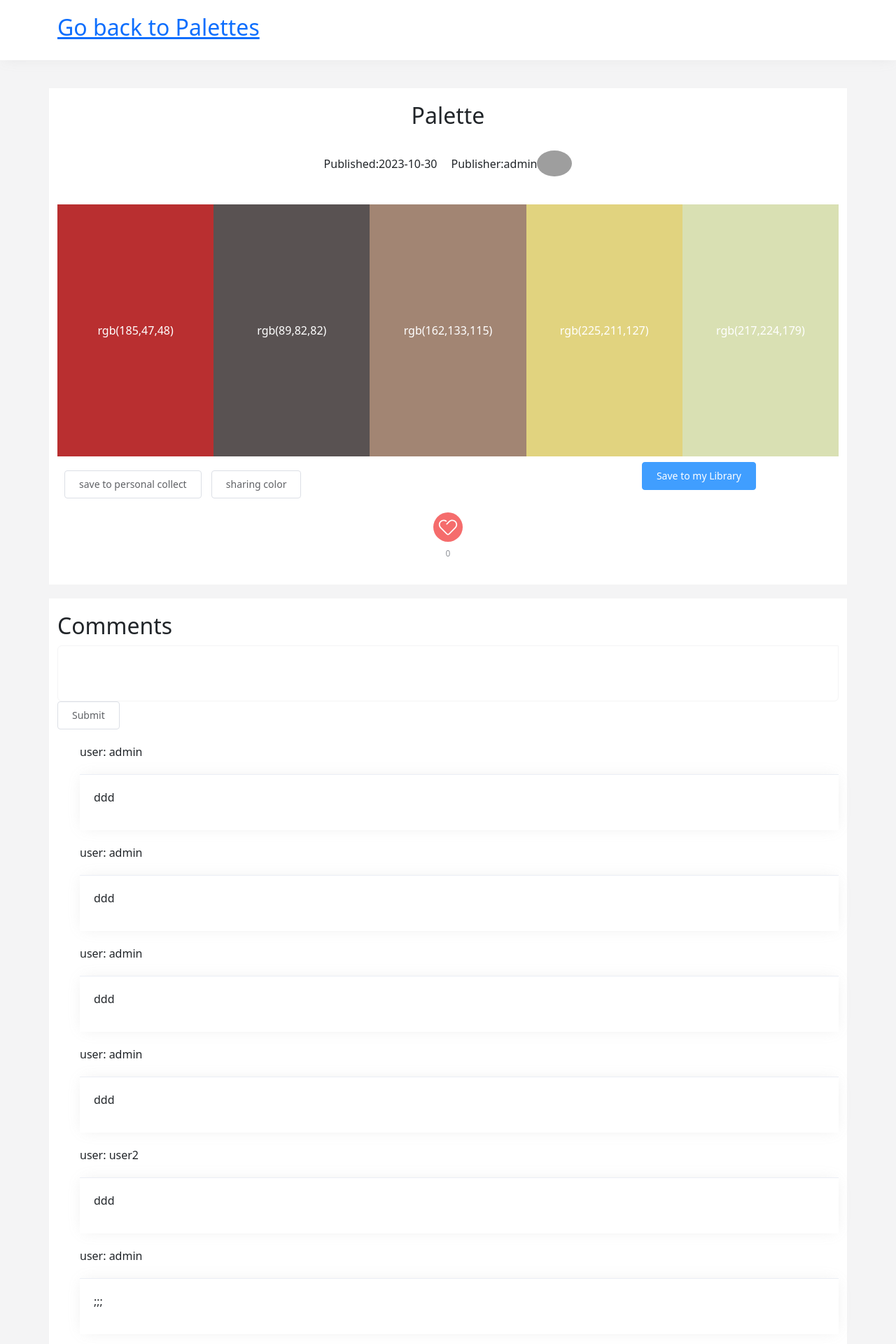
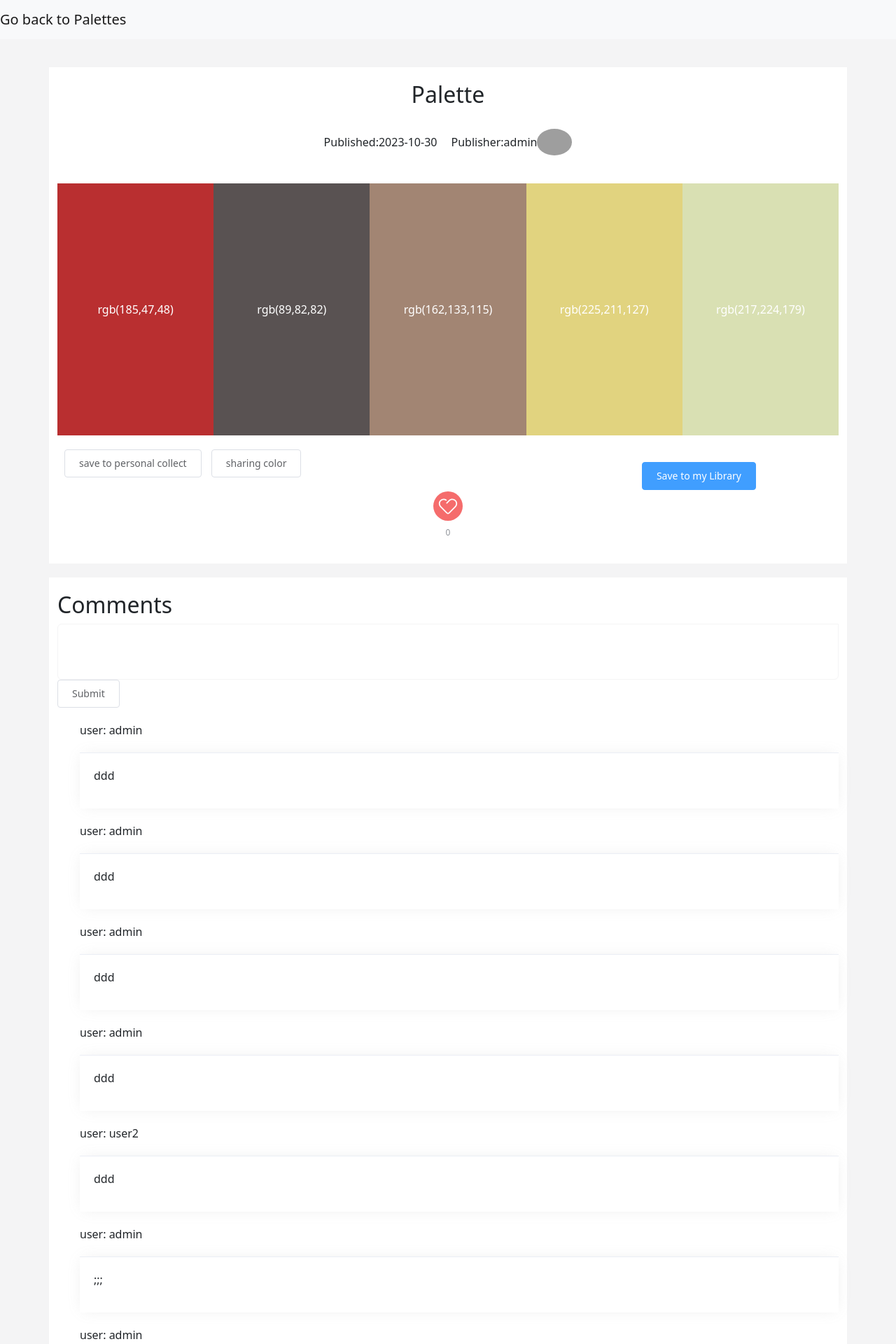
Before and after one commit to xiaomanlin6/ColouBackend, a Django app: page /film/1/ in a window 1280 px wide. Shown: the top 1920 px of the page at 70% size. Run offline with Django 4.2, Linux system fonts and the light colour scheme; data comes from the database, SQL or seed files in the repository; both versions use the stored data as it was after the commit; parts of the project's set-up code (start-up, migrations or seed data) failed here and were passed over; some libraries are stand-ins or nearby versions; grey boxes are pictures that could not be loaded.

Commit message:
minor style change

```diff
--- a/film/templates/film.html
+++ b/film/templates/film.html
@@ -10,11 +10,10 @@
 </head>
 <body>
 <div id="app">
-    <div class="nav">
-        <div class="container">
-            <a href="/home"><h2>Go back to Palettes</h2></a>
-        </div>
-    </div>
+    <!-- Navigation Bar -->
+    <nav class="navbar navbar-light bg-light mb-4">
+        <a href="/home" class="navbar-brand">Go back to Palettes</a>
+    </nav>
 
     <div class="main">
         <div class="container">
--- a/film/templates/home.html
+++ b/film/templates/home.html
@@ -70,7 +70,7 @@
                   |
               </li>
             <li class="nav-item">
-              <a class="nav-link" href="/release_share">Release</a>
+              <a class="nav-link" href="/release_share">Post</a>
             </li>
               <li class="nav-item">
                   |
@@ -132,7 +132,7 @@
                             </div>
                             <p class="card-text">created by [[ item.username ]]</p>
                             <span class="card-link">
-                                <i class="el-icon-star-off">[[ item.digg_count ]]</i>
+                               like: [[ item.digg_count ]]
                             </span>
                             <span class="card-link">
                                 <i class="el-icon-chat-line-round">[[ item.comment_count ]]</i>
```
Also changed, not shown: package.json (added, +7 -0 lines), film/db.sqlite3, film/static/elementui/main.js (line endings or trailing spaces), package-lock.json (added).
